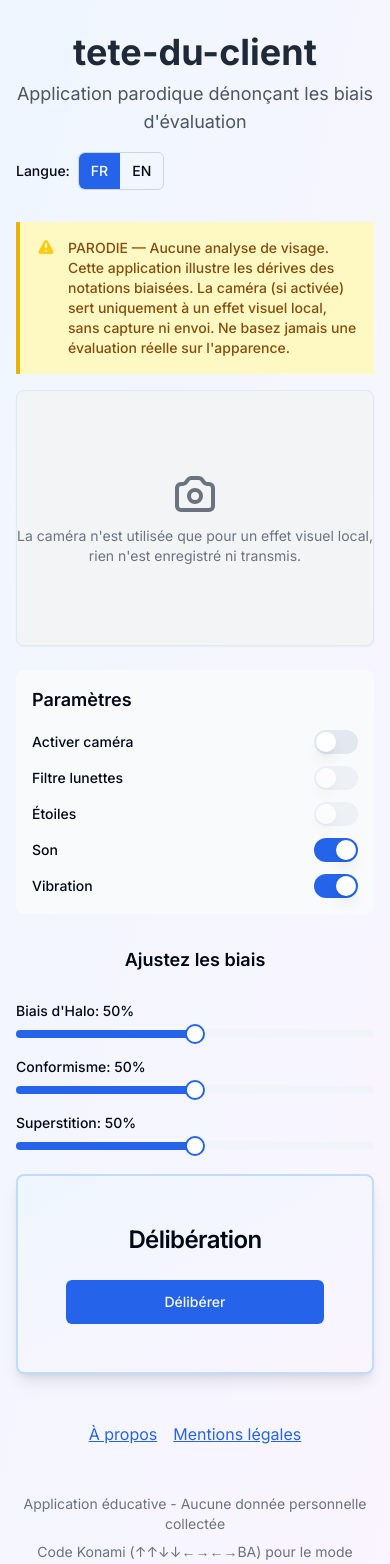
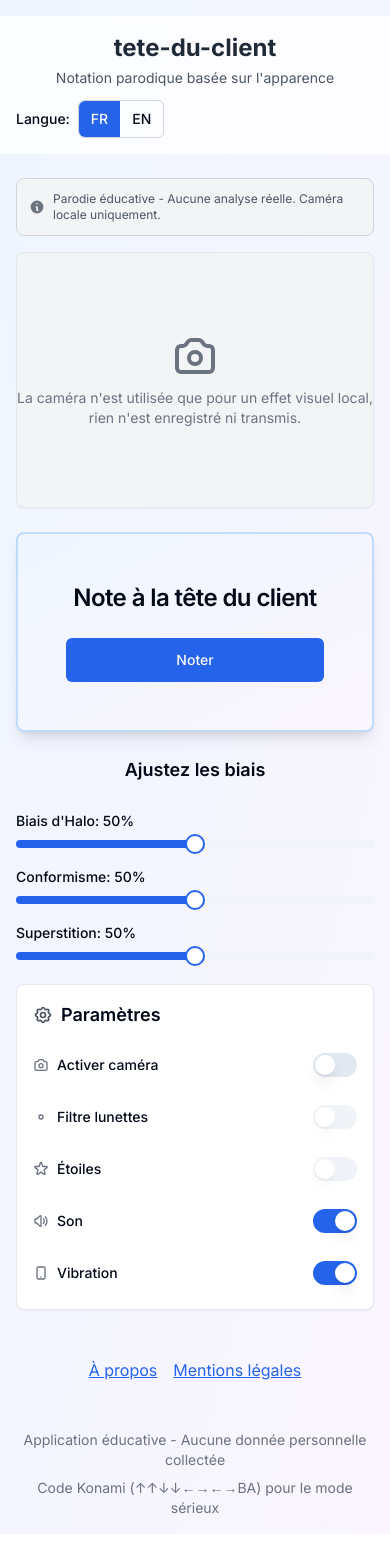
Before and after one commit to albertduplantin/teteduclient, a Next.js app: page / in a window 390 px wide. Shown: the top 1564 px of the page. After the commit the page ends 1534 px from the top, so only its background shows below. Built offline with nearby package versions, Linux system fonts and the light colour scheme.

Commit message:
Mobile redesign + less PC: discrete disclaimer, 'Note à la tête du client', mobile-first layout, webcam fix

```diff
--- a/app/_components/CameraView.tsx
+++ b/app/_components/CameraView.tsx
@@ -134,11 +134,12 @@ export function CameraView({ language, enabled, showGlasses, showStars }: Camera
     startCamera()
 
     return () => {
-      if (stream) {
+      // Cleanup function - ne dépend que de enabled
+      if (enabled && stream) {
         stream.getTracks().forEach(track => track.stop())
       }
     }
-  }, [enabled, language, stream])
+  }, [enabled, language]) // Supprimé stream des dépendances
 
   useEffect(() => {
     if (!enabled || !videoRef.current || !canvasRef.current) return
--- a/app/_components/Disclaimer.tsx
+++ b/app/_components/Disclaimer.tsx
@@ -10,18 +10,17 @@ export function Disclaimer({ language }: DisclaimerProps) {
   const t = useI18n(language)
 
   return (
-    <div className="disclaimer-banner">
-      <div className="flex items-start">
-        <div className="flex-shrink-0">
-          <svg className="h-5 w-5 text-yellow-400" viewBox="0 0 20 20" fill="currentColor">
-            <path fillRule="evenodd" d="M8.257 3.099c.765-1.36 2.722-1.36 3.486 0l5.58 9.92c.75 1.334-.213 2.98-1.742 2.98H4.42c-1.53 0-2.493-1.646-1.743-2.98l5.58-9.92zM11 13a1 1 0 11-2 0 1 1 0 012 0zm-1-8a1 1 0 00-1 1v3a1 1 0 002 0V6a1 1 0 00-1-1z" clipRule="evenodd" />
-          </svg>
-        </div>
-        <div className="ml-3">
-          <p className="text-sm font-medium text-yellow-800">
-            {t.disclaimer}
-          </p>
-        </div>
+    <div className="bg-gray-100 border border-gray-300 rounded-lg p-3 mb-4 text-xs text-gray-600">
+      <div className="flex items-center">
+        <svg className="h-4 w-4 text-gray-500 mr-2 flex-shrink-0" viewBox="0 0 20 20" fill="currentColor">
+          <path fillRule="evenodd" d="M18 10a8 8 0 11-16 0 8 8 0 0116 0zm-7-4a1 1 0 11-2 0 1 1 0 012 0zM9 9a1 1 0 000 2v3a1 1 0 001 1h1a1 1 0 100-2v-3a1 1 0 00-1-1H9z" clipRule="evenodd" />
+        </svg>
+        <p className="text-xs">
+          {language === 'fr'
+            ? "Parodie éducative - Aucune analyse réelle. Caméra locale uniquement."
+            : "Educational parody - No real analysis. Local camera only."
+          }
+        </p>
       </div>
     </div>
   )
--- a/app/_components/ScoreCard.tsx
+++ b/app/_components/ScoreCard.tsx
@@ -50,7 +50,7 @@ export function ScoreCard({ language, biases, soundEnabled, vibrationEnabled }:
     <Card className="score-card">
       <CardHeader className="text-center">
         <CardTitle className="text-2xl">
-          {language === 'fr' ? 'Délibération' : 'Deliberation'}
+          {language === 'fr' ? 'Note à la tête du client' : 'Head-of-client Score'}
         </CardTitle>
       </CardHeader>
       <CardContent className="space-y-6">
@@ -62,7 +62,7 @@ export function ScoreCard({ language, biases, soundEnabled, vibrationEnabled }:
               className="w-full"
               aria-describedby="deliberate-description"
             >
-              {t.deliberate}
+              {language === 'fr' ? 'Noter' : 'Score'}
             </Button>
             <p id="deliberate-description" className="sr-only">
               {language === 'fr'
@@ -106,7 +106,7 @@ export function ScoreCard({ language, biases, soundEnabled, vibrationEnabled }:
                   : 'Generate a new score'
                 }
               >
-                {t.redeliberate}
+                {language === 'fr' ? 'Re-noter' : 'Re-score'}
               </Button>
               <Button
                 onClick={() => {/* TODO: Afficher les biais */}}
--- a/app/_components/SettingsBar.tsx
+++ b/app/_components/SettingsBar.tsx
@@ -33,20 +33,37 @@ export function SettingsBar({
   const t = useI18n(language)
 
   return (
-    <div className="space-y-4 p-4 bg-gray-50 rounded-lg">
-      <h3 className="text-lg font-semibold">{t.settings.title}</h3>
+    <div className="space-y-4 p-4 bg-white rounded-lg border border-gray-200 shadow-sm">
+      <h3 className="text-lg font-semibold flex items-center">
+        <svg className="w-5 h-5 mr-2 text-gray-600" fill="none" stroke="currentColor" viewBox="0 0 24 24">
+          <path strokeLinecap="round" strokeLinejoin="round" strokeWidth={2} d="M10.325 4.317c.426-1.756 2.924-1.756 3.35 0a1.724 1.724 0 002.573 1.066c1.543-.94 3.31.826 2.37 2.37a1.724 1.724 0 001.065 2.572c1.756.426 1.756 2.924 0 3.35a1.724 1.724 0 00-1.066 2.573c.94 1.543-.826 3.31-2.37 2.37a1.724 1.724 0 00-2.572 1.065c-.426 1.756-2.924 1.756-3.35 0a1.724 1.724 0 00-2.573-1.066c-1.543.94-3.31-.826-2.37-2.37a1.724 1.724 0 00-1.065-2.572c-1.756-.426-1.756-2.924 0-3.35a1.724 1.724 0 001.066-2.573c-.94-1.543.826-3.31 2.37-2.37.996.608 2.296.07 2.572-1.065z" />
+          <path strokeLinecap="round" strokeLinejoin="round" strokeWidth={2} d="M15 12a3 3 0 11-6 0 3 3 0 016 0z" />
+        </svg>
+        {t.settings.title}
+      </h3>
 
       <div className="space-y-3">
-        <div className="flex items-center justify-between">
-          <label className="text-sm font-medium">{t.settings.camera}</label>
+        <div className="flex items-center justify-between py-2">
+          <div className="flex items-center">
+            <svg className="w-4 h-4 mr-2 text-gray-500" fill="none" stroke="currentColor" viewBox="0 0 24 24">
+              <path strokeLinecap="round" strokeLinejoin="round" strokeWidth={2} d="M3 9a2 2 0 012-2h.93a2 2 0 001.664-.89l.812-1.22A2 2 0 0110.07 4h3.86a2 2 0 011.664.89l.812 1.22A2 2 0 0018.07 7H19a2 2 0 012 2v9a2 2 0 01-2 2H5a2 2 0 01-2-2V9z" />
+              <path strokeLinecap="round" strokeLinejoin="round" strokeWidth={2} d="M15 13a3 3 0 11-6 0 3 3 0 016 0z" />
+            </svg>
+            <label className="text-sm font-medium">{t.settings.camera}</label>
+          </div>
           <Switch
             checked={cameraEnabled}
             onCheckedChange={onCameraToggle}
           />
         </div>
 
-        <div className="flex items-center justify-between">
-          <label className="text-sm font-medium">{t.settings.glasses}</label>
+        <div className="flex items-center justify-between py-2">
+          <div className="flex items-center">
+            <svg className="w-4 h-4 mr-2 text-gray-500" fill="none" stroke="currentColor" viewBox="0 0 24 24">
+              <path strokeLinecap="round" strokeLinejoin="round" strokeWidth={2} d="M15 12a3 3 0 11-6 0 3 3 0 016 0z" />
+            </svg>
+            <label className="text-sm font-medium">{t.settings.glasses}</label>
+          </div>
           <Switch
             checked={glassesEnabled}
             onCheckedChange={onGlassesToggle}
@@ -54,8 +71,13 @@ export function SettingsBar({
           />
         </div>
 
-        <div className="flex items-center justify-between">
-          <label className="text-sm font-medium">{t.settings.stars}</label>
+        <div className="flex items-center justify-between py-2">
+          <div className="flex items-center">
+            <svg className="w-4 h-4 mr-2 text-gray-500" fill="none" stroke="currentColor" viewBox="0 0 24 24">
+              <path strokeLinecap="round" strokeLinejoin="round" strokeWidth={2} d="M11.049 2.927c.3-.921 1.603-.921 1.902 0l1.519 4.674a1 1 0 00.95.69h4.915c.969 0 1.371 1.24.588 1.81l-3.976 2.888a1 1 0 00-.363 1.118l1.518 4.674c.3.922-.755 1.688-1.538 1.118l-3.976-2.888a1 1 0 00-1.176 0l-3.976 2.888c-.783.57-1.838-.197-1.538-1.118l1.518-4.674a1 1 0 00-.363-1.118l-3.976-2.888c-.784-.57-.38-1.81.588-1.81h4.914a1 1 0 00.951-.69l1.519-4.674z" />
+            </svg>
+            <label className="text-sm font-medium">{t.settings.stars}</label>
+          </div>
           <Switch
             checked={starsEnabled}
             onCheckedChange={onStarsToggle}
@@ -63,16 +85,26 @@ export function SettingsBar({
           />
         </div>
 
-        <div className="flex items-center justify-between">
-          <label className="text-sm font-medium">{t.settings.sound}</label>
+        <div className="flex items-center justify-between py-2">
+          <div className="flex items-center">
+            <svg className="w-4 h-4 mr-2 text-gray-500" fill="none" stroke="currentColor" viewBox="0 0 24 24">
+              <path strokeLinecap="round" strokeLinejoin="round" strokeWidth={2} d="M15.536 8.464a5 5 0 010 7.072m2.828-9.9a9 9 0 010 12.728M5.586 15H4a1 1 0 01-1-1v-4a1 1 0 011-1h1.586l4.707-4.707C10.923 3.663 12 4.109 12 5v14c0 .891-1.077 1.337-1.707.707L5.586 15z" />
+            </svg>
+            <label className="text-sm font-medium">{t.settings.sound}</label>
+          </div>
           <Switch
             checked={soundEnabled}
             onCheckedChange={onSoundToggle}
           />
         </div>
 
-        <div className="flex items-center justify-between">
-          <label className="text-sm font-medium">{t.settings.vibration}</label>
+        <div className="flex items-center justify-between py-2">
+          <div className="flex items-center">
+            <svg className="w-4 h-4 mr-2 text-gray-500" fill="none" stroke="currentColor" viewBox="0 0 24 24">
+              <path strokeLinecap="round" strokeLinejoin="round" strokeWidth={2} d="M12 18h.01M8 21h8a2 2 0 002-2V5a2 2 0 00-2-2H8a2 2 0 00-2 2v14a2 2 0 002 2z" />
+            </svg>
+            <label className="text-sm font-medium">{t.settings.vibration}</label>
+          </div>
           <Switch
             checked={vibrationEnabled}
             onCheckedChange={onVibrationToggle}
--- a/app/page.tsx
+++ b/app/page.tsx
@@ -48,16 +48,16 @@ export default function HomePage() {
 
   return (
     <div className="min-h-screen bg-gradient-to-br from-blue-50 to-purple-50">
-      <div className="container mx-auto px-4 py-8 max-w-6xl">
-        {/* Header */}
-        <header className="text-center mb-8">
-          <h1 className="text-4xl font-bold text-gray-800 mb-2">
+      <div className="container mx-auto px-4 py-4 max-w-md mx-auto">
+        {/* Header - Mobile optimized */}
+        <header className="text-center mb-6 sticky top-0 bg-white/80 backdrop-blur-sm z-10 py-4 -mx-4 px-4">
+          <h1 className="text-2xl font-bold text-gray-800 mb-1">
             {language === 'fr' ? 'tete-du-client' : 'head-of-client'}
           </h1>
-          <p className="text-lg text-gray-600 mb-4">
+          <p className="text-sm text-gray-600 mb-3">
             {language === 'fr'
-              ? 'Application parodique dénonçant les biais d\'évaluation'
-              : 'Parody application denouncing evaluation biases'
+              ? 'Notation parodique basée sur l\'apparence'
+              : 'Parody appearance-based scoring'
             }
           </p>
           <LanguageSwitcher
@@ -66,13 +66,12 @@ export default function HomePage() {
           />
         </header>
 
-        {/* Disclaimer */}
+        {/* Disclaimer - Mobile discrete */}
         <Disclaimer language={language} />
 
-        {/* Main Content */}
-        <div className="grid gap-8 lg:grid-cols-2">
-          {/* Left Column - Camera and Settings */}
+        {/* Mobile-first vertical layout */}
         <div className="space-y-6">
+          {/* Camera View - Full width on mobile */}
           <CameraView
             language={language}
             enabled={cameraEnabled}
@@ -80,6 +79,21 @@ export default function HomePage() {
             showStars={starsEnabled}
           />
 
+          {/* Score Card - Prominent on mobile */}
+          <ScoreCard
+            language={language}
+            biases={biases}
+            soundEnabled={soundEnabled}
+            vibrationEnabled={vibrationEnabled}
+          />
+
+          {/* Bias Sliders - Touch-friendly */}
+          <BiasSliders
+            language={language}
+            onBiasChange={setBiases}
+          />
+
+          {/* Settings - Collapsible on mobile */}
           <SettingsBar
             language={language}
             cameraEnabled={cameraEnabled}
@@ -93,22 +107,6 @@ export default function HomePage() {
             onSoundToggle={setSoundEnabled}
             onVibrationToggle={setVibrationEnabled}
           />
-          </div>
-
-          {/* Right Column - Bias Controls and Score */}
-          <div className="space-y-6">
-            <BiasSliders
-              language={language}
-              onBiasChange={setBiases}
-            />
-
-            <ScoreCard
-              language={language}
-              biases={biases}
-              soundEnabled={soundEnabled}
-              vibrationEnabled={vibrationEnabled}
-            />
-          </div>
         </div>
 
         {/* Bias Cards Section */}
```
Lines whose indentation alone changed are shown as unchanged.
